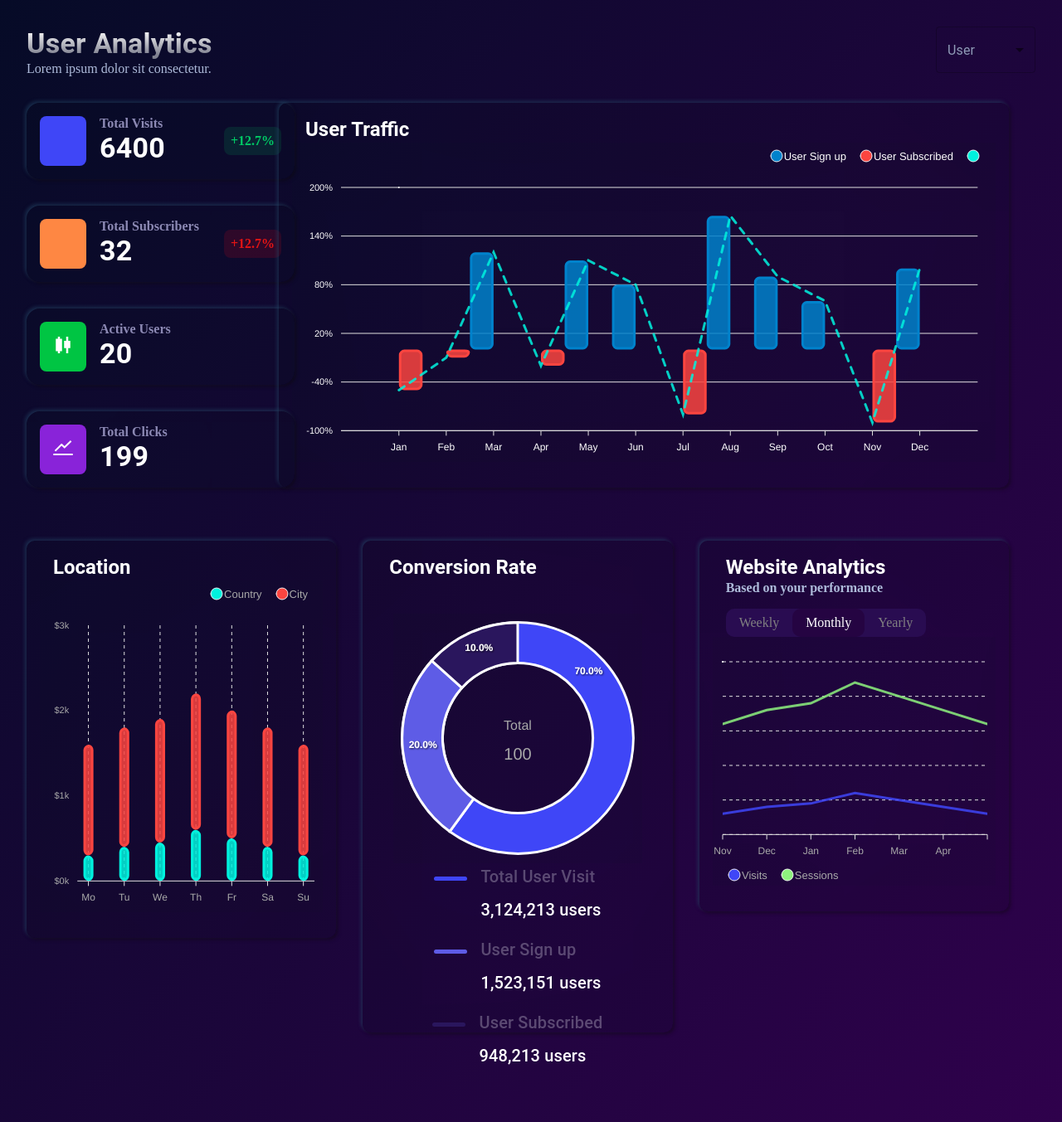
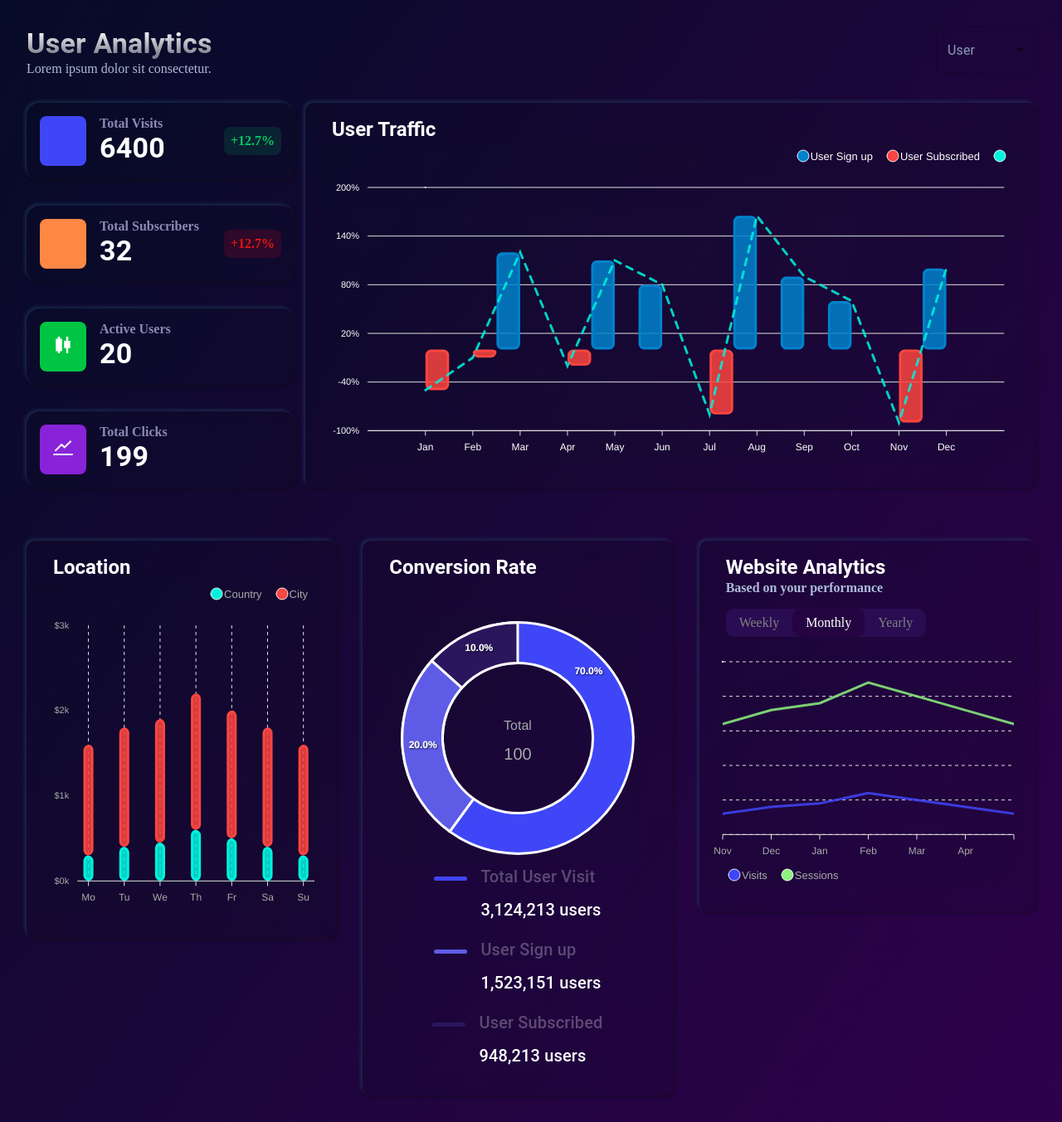
Before and after one commit to vasut02/react-dashboard, a React (Vite) app: page / in a window 1280 px wide. Shown: the whole page at 83% size. Built offline with nearby package versions, Linux system fonts and the light colour scheme; some icons are missing.

Commit message:
Improved Responsiveness

```diff
--- a/src/App.jsx
+++ b/src/App.jsx
@@ -50,7 +50,7 @@ function App() {
 
       </Grid>
 
-      <Grid container columnSpacing={4} flexWrap={"wrap"} sx={{width:"100%"}}>
+      <Grid container flexWrap={"wrap"} sx={{ width: "100%" }}>
         <Grid item xs={12} md={4} lg={3}>
           <Stats />
         </Grid>
@@ -59,11 +59,10 @@ function App() {
         </Grid>
       </Grid>
 
-      <Grid container sx={{width:"100%"}}>
-      <Grid item xs={12} lg={4}><Location/></Grid>
-      <Grid item xs={12} lg={4}><ConversionRate/></Grid>
-      <Grid item xs={12} lg={4}><WebsiteAnalytics/></Grid>
-
+      <Grid container sx={{ width: "100%" }}>
+        <Grid item xs={12} lg={4}><Location /></Grid>
+        <Grid item xs={12} lg={4}><ConversionRate /></Grid>
+        <Grid item xs={12} lg={4}><WebsiteAnalytics /></Grid>
       </Grid>
 
     </Box>
--- a/src/Components/ConversionRate/index.jsx
+++ b/src/Components/ConversionRate/index.jsx
@@ -46,7 +46,7 @@ const App = () => {
     const [series, setSeries] = useState([70, 20, 10])
 
     return (
-        <Box sx={{ mt:4,  mr:{md:4, sm:0}, borderRadius: "10px",height:{md:"100%", lg:"80%"}, boxShadow: "2px 2px 4px 0 rgba(15, 10, 15, 0.5), -2px -2px 4px 0 rgba(41, 82, 113, 0.5), inset 0 1px 250px 0 rgba(5, 16, 24, 0.1)", backgroundColor: "rgba(9, 24, 35, 0.05)", color: "white", p: 2 }}>
+        <Box sx={{ mt:4,  mr:{lg:4, sm:0}, borderRadius: "10px", boxShadow: "2px 2px 4px 0 rgba(15, 10, 15, 0.5), -2px -2px 4px 0 rgba(41, 82, 113, 0.5), inset 0 1px 250px 0 rgba(5, 16, 24, 0.1)", backgroundColor: "rgba(9, 24, 35, 0.05)", color: "white", p: 2 }}>
 
             <Typography variant="h5" sx={{
                 color: "white",
--- a/src/Components/Location/index.jsx
+++ b/src/Components/Location/index.jsx
@@ -88,7 +88,7 @@ const App = () => {
     ])
 
     return (
-        <Box sx={{ mt: 4, mr: { md: 4, sm: 0 }, borderRadius: "10px", boxShadow: "2px 2px 4px 0 rgba(15, 10, 15, 0.5), -2px -2px 4px 0 rgba(41, 82, 113, 0.5), inset 0 1px 250px 0 rgba(5, 16, 24, 0.1)", backgroundColor: "rgba(9, 24, 35, 0.05)", color: "white", p: 2 }}>
+        <Box sx={{ mt: 4, mr: { lg: 4, sm: 0 }, borderRadius: "10px", boxShadow: "2px 2px 4px 0 rgba(15, 10, 15, 0.5), -2px -2px 4px 0 rgba(41, 82, 113, 0.5), inset 0 1px 250px 0 rgba(5, 16, 24, 0.1)", backgroundColor: "rgba(9, 24, 35, 0.05)", color: "white", p: 2 }}>
 
             <Typography variant="h5" sx={{
                 color: "white",
--- a/src/Components/UserTraffic/index.jsx
+++ b/src/Components/UserTraffic/index.jsx
@@ -88,7 +88,7 @@ const App = () => {
     ])
 
     return (
-        <Box sx={{borderRadius: "10px", boxShadow: "2px 2px 4px 0 rgba(15, 10, 15, 0.5), -2px -2px 4px 0 rgba(41, 82, 113, 0.5), inset 0 1px 250px 0 rgba(5, 16, 24, 0.1)", backgroundColor: "rgba(9, 24, 35, 0.05)", color: "white", p: 2 }}>
+        <Box sx={{ml:{sm:0, md:4}, borderRadius: "10px", boxShadow: "2px 2px 4px 0 rgba(15, 10, 15, 0.5), -2px -2px 4px 0 rgba(41, 82, 113, 0.5), inset 0 1px 250px 0 rgba(5, 16, 24, 0.1)", backgroundColor: "rgba(9, 24, 35, 0.05)", color: "white", p: 2 }}>
 
             <Typography variant="h5" sx={{
                 color: "white",
--- a/src/Components/WebsiteAnalytics/index.jsx
+++ b/src/Components/WebsiteAnalytics/index.jsx
@@ -88,7 +88,7 @@ const App = () => {
     ])
 
     return (
-        <Box sx={{ mt:4,  mr:{md:4, sm:0}, borderRadius: "10px", boxShadow: "2px 2px 4px 0 rgba(15, 10, 15, 0.5), -2px -2px 4px 0 rgba(41, 82, 113, 0.5), inset 0 1px 250px 0 rgba(5, 16, 24, 0.1)", backgroundColor: "rgba(9, 24, 35, 0.05)", color: "white", p: 2 }}>
+        <Box sx={{ mt:4,  mr:{ sm:0}, borderRadius: "10px", boxShadow: "2px 2px 4px 0 rgba(15, 10, 15, 0.5), -2px -2px 4px 0 rgba(41, 82, 113, 0.5), inset 0 1px 250px 0 rgba(5, 16, 24, 0.1)", backgroundColor: "rgba(9, 24, 35, 0.05)", color: "white", p: 2 }}>
 
             <Typography variant="h5" sx={{
                 color: "white",
```
